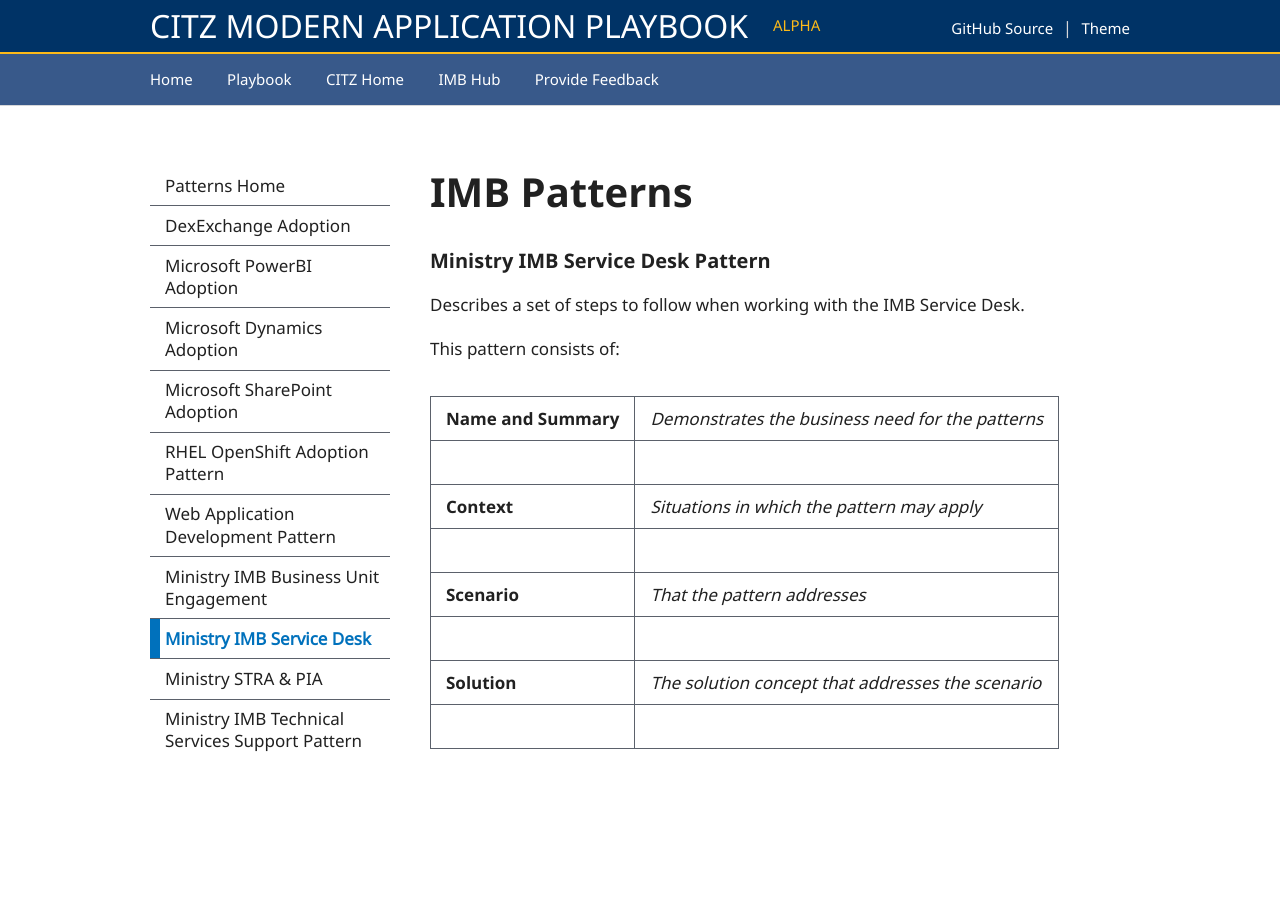
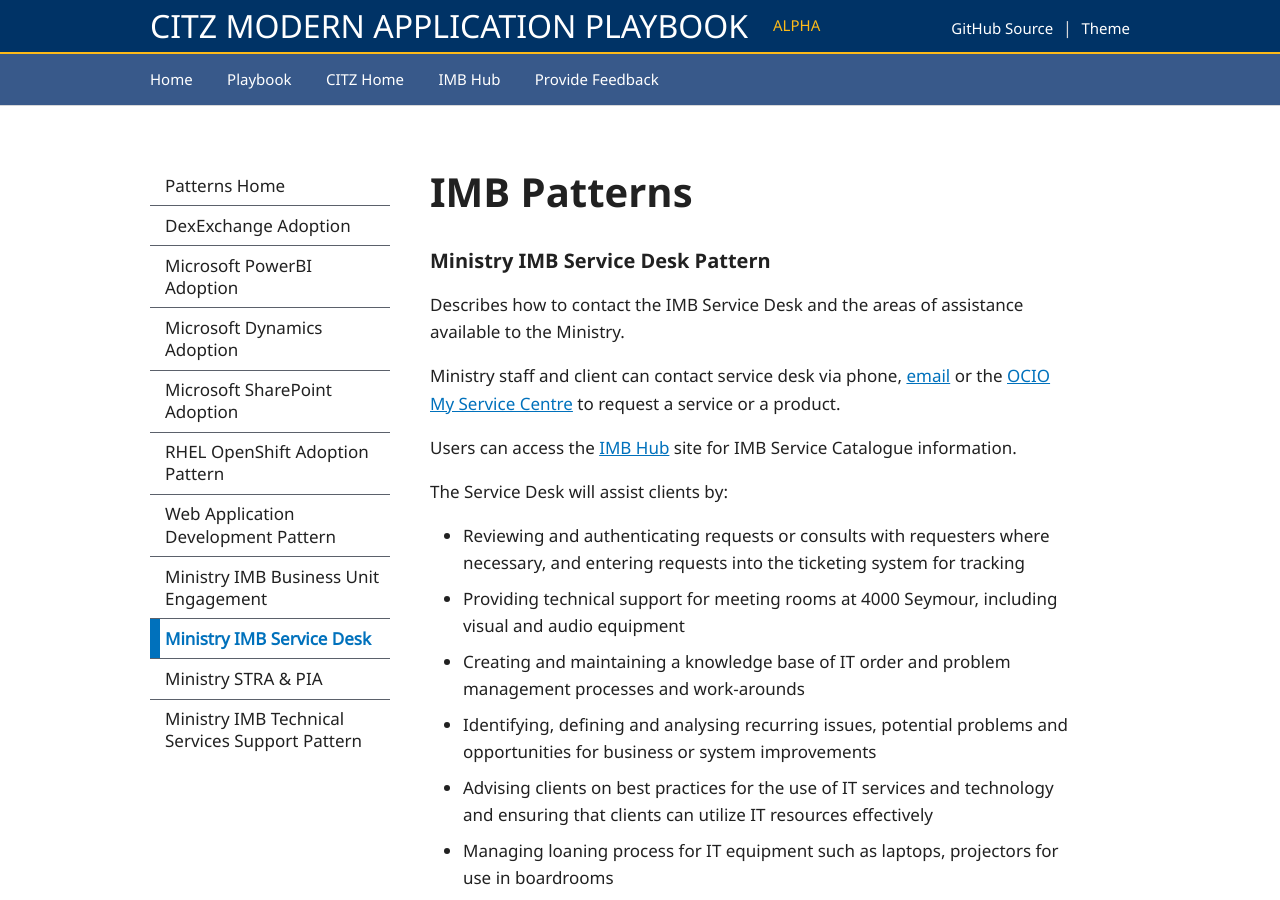
Before and after one commit to HeatherRemacle/exchangelabops, a Jekyll site: the page built from pages/patterns/ministry-imb-service-desk.md, in a window 1280 px wide and 900 px high. Built offline with Jekyll 4.4.1, drawn with Linux system fonts in a browser that asks for light colours; some of the changed text lies outside the part shown.

Commit message:
Update ministry-imb-service-desk.md

```diff
--- a/pages/patterns/ministry-imb-service-desk.md
+++ b/pages/patterns/ministry-imb-service-desk.md
@@ -6,15 +6,21 @@ layout: post
 sidenav: patterns
 ---
 ### Ministry IMB Service Desk Pattern
-Describes a set of steps to follow when working with the IMB Service Desk.
+Describes how to contact the IMB Service Desk and the areas of assistance available to the Ministry.
 
-This pattern consists of:
+Ministry staff and client can contact service desk via phone, [email](mailto:CITZIMBSD@gov.bc.ca) or the [OCIO My Service Centre](https://ociomysc.service-now.com/sp) to request a service or a product.
 
-|**Name and Summary**|*Demonstrates the business need for the patterns*|
-||
-|**Context**|*Situations in which the pattern may apply*|
-||
-|**Scenario**|*That the pattern addresses*|
-||
-|**Solution**|*The solution concept that addresses the scenario*|
-||
+Users can access the [IMB Hub](https://intranet.gov.bc.ca/thehub/ocio/ocio-enterprise-services/imb) site for  IMB Service Catalogue information.
+
+The Service Desk will assist clients by:
+- Reviewing and authenticating requests or consults with requesters where necessary, and entering requests into the ticketing system for tracking
+- Providing technical support for meeting rooms at 4000 Seymour, including visual and audio equipment
+- Creating and  maintaining a knowledge base of IT order and problem management processes and work-arounds
+- Identifying, defining and analysing recurring issues, potential problems and opportunities for business or system improvements
+- Advising clients on best practices for the use of IT services and technology and ensuring that clients can utilize IT resources effectively
+- Managing loaning process for IT equipment such as laptops, projectors for use in boardrooms
+- Directing clients to available information on online, LAN drives, 77000, Self-Serve portal based on what they are looking for
+- Responding to clients requests via emails, phone calls and replies from the ticketing systems
+- Following up and updating clients on the progress of the request via emails, phone calls and updating tickets accordingly
+
+The CITZ IMB Service Desk Manager can be reached by email [here](mailto:gladys.gatobu@gov.bc.ca).
```
